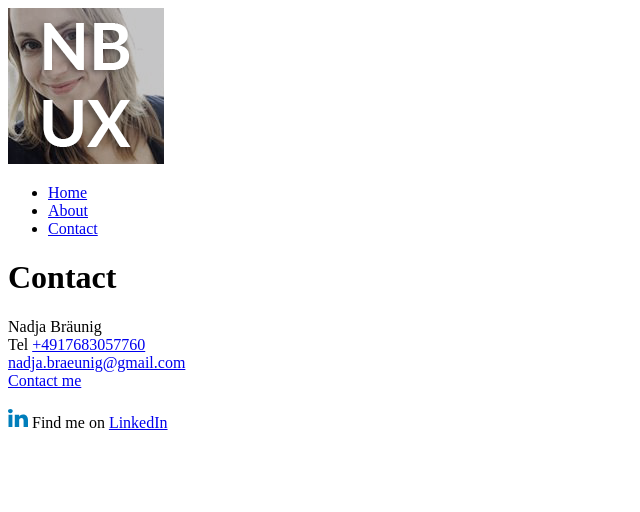
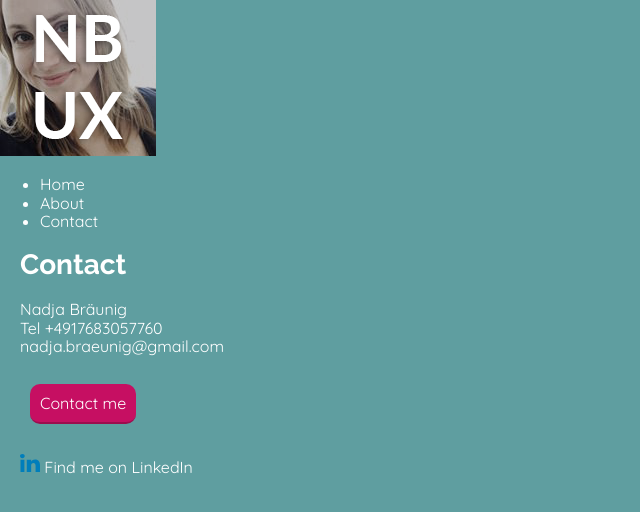
Before and after one commit to NadjaUX/portfolio-website, a plain HTML site: page contact.html in a window 1280 px wide. Shown: the whole page, without its empty margins (0-640 px from the left). Drawn offline with nearby package versions, Linux system fonts and the light colour scheme.

Commit message:
Add CSS Stylesheet

```diff
--- a/contact.html
+++ b/contact.html
@@ -4,6 +4,9 @@
 	<meta charset="utf-8">
 	<title>Contact Nadja Bräunig | UX Design</title>
 	<link rel="shortcut icon" type="image/x-icon" href="img/favicon.ico">
+	<link rel="stylesheet" type="text/css" href="https://cdnjs.cloudflare.com/ajax/libs/normalize/8.0.0/normalize.min.css">
+	<link rel="stylesheet" type="text/css" href="css/style.css">
+	<link href="https://fonts.googleapis.com/css?family=Quicksand:400,700|Raleway:700" rel="stylesheet">
 </head>
 <body>
 	<header>
@@ -17,13 +20,13 @@
 		</nav>
 	</header>
 	<h1>Contact</h1>
-	<div>
+	<div class="text">
 		Nadja Bräunig
 		<br> Tel <a href="tel:+4917683057760">+4917683057760</a>
 		<br>
     	<a href="mailto:nadja.braeunig@gmail.com">nadja.braeunig@gmail.com</a>
-		<br>
-		<a href="mailto:nadja.braeunig@gmail.com">Contact me</a>
+		<br><br>
+		<button><a href="mailto:nadja.braeunig@gmail.com">Contact me</a></button>
 		<br><br>
 		<img src="img/linkedin.svg" height="20px" alt="likedin logo"> Find me on <a href="https://www.linkedin.com/in/nadja-braeunig">LinkedIn</a>
 	</div>
--- /dev/null
+++ b/css/style.css
@@ -0,0 +1,69 @@
+@charset "utf-8";
+/* CSS Document */
+/*
+Colors used
+
+Primary Color (dark pink): #C60F62;
+Secondary Color (blue): cadetblue;
+Text Color (white): white;
+ */
+body {
+	background-color: cadetblue;
+	font-family: 'Quicksand', sans-serif;
+	color: white;
+	font-size: 16px;
+}
+
+div {
+	padding-left: 10px;
+}
+
+.text {
+	padding-left: 20px;
+}
+
+h1 {
+	font-family: 'Raleway', sans-serif;
+	font-size: 28px;
+	padding-left: 20px;
+}
+
+h2 {
+	font-family: 'Raleway', sans-serif;
+	font-size: 20px;
+}
+
+a {
+  color: white;
+  text-decoration: none;
+}
+
+a:hover {
+  text-decoration: underline;
+}
+
+a:focus {
+  text-decoration: underline;
+}
+
+a:active {
+  color: #2C3D8B;
+}
+
+button {
+	border: none;
+	font-family: inherit;
+	background-color: #C60F62;
+	color: white;
+	text-decoration: none;
+	margin: 10px;
+	padding: 10px;
+	border-radius: 10px;
+	border-bottom: 2px solid #9c0d4e;
+	transition: 0,2s opacity;
+}
+button:hover,
+button:focus {
+  cursor: pointer;
+  background-color: #e71f7a;
+}
```
Also changed, not shown: about.html (+5 -2 lines), index.html (+3 -0 lines).
